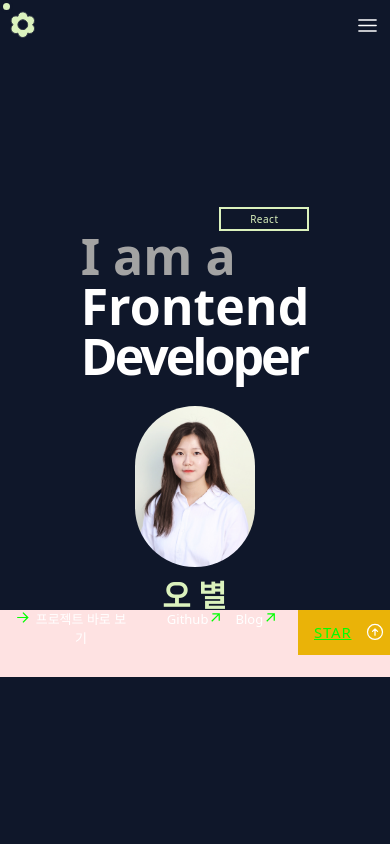
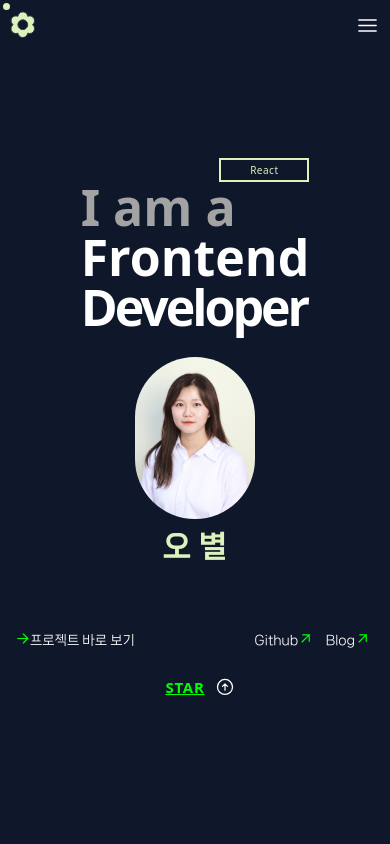
Before and after one commit to loeybho/Newport, a React (Vite) app: page / in a window 390 px wide. Shown: the top 844 px of the page. Built offline with nearby package versions, Linux system fonts and the light colour scheme.

Commit message:
Style. Cover 반응형 적용

```diff
--- a/src/pages/Cover.jsx
+++ b/src/pages/Cover.jsx
@@ -55,7 +55,8 @@ export default function Cover() {
           </div>
         </div>
 
-        <div className="bg-red-100 flex font-light tracking-normal text-[1.3rem] sm:text-[1.7rem] sm:flex-row">
+        <div className="pt-28">
+          <div className="pb-4 font-NanumSquareNeo flex tracking-normal text-[1.3rem] sm:text-[1.7rem] sm:flex-row">
             <div className="font-normal flex flex-grow px-6 hover:underline sm:px-14 sm:py-0">
               <button className="flex hover:underline">
                 <img
@@ -67,7 +68,7 @@ export default function Cover() {
               </button>
             </div>
 
-          <div className="px-8 sm:px-16 flex gap-5 pb-4 sm:gap-10 sm:pb-0">
+            <div className="font-normal px-8 sm:px-16 flex gap-5 pb-4 sm:gap-10 sm:pb-0">
               <button className="flex hover:underline">
                 Github <img src="/slash-arrow.svg" className="w-6 sm:w-8" />
               </button>
@@ -75,8 +76,8 @@ export default function Cover() {
                 Blog <img src="/slash-arrow.svg" className="w-6 sm:w-8" />
               </button>
             </div>
-
-          <div className="bg-yellow-500 mb-9">
+          </div>
+          <div className="mb-9">
             <Link
               activeClass="active"
               to="aboutme"
@@ -85,12 +86,12 @@ export default function Cover() {
               duration={500}
             >
               <div>
-                <div>
+                <div className="flex justify-center">
                   <button
                     id="more-btn"
                     onMouseEnter={handleHover}
                     onMouseLeave={handleHover}
-                    className="text-2xl tracking-wider m-2 flex items-center gap-1 h-14 text-customStrongGreen underline"
+                    className="text-[1.5rem]  tracking-wider m-2 flex items-center text-customStrongGreen underline"
                   >
                     <div className="w-24">{hover ? "START" : "STAR"}</div>
                     <img
```
Lines whose indentation alone changed are shown as unchanged.
